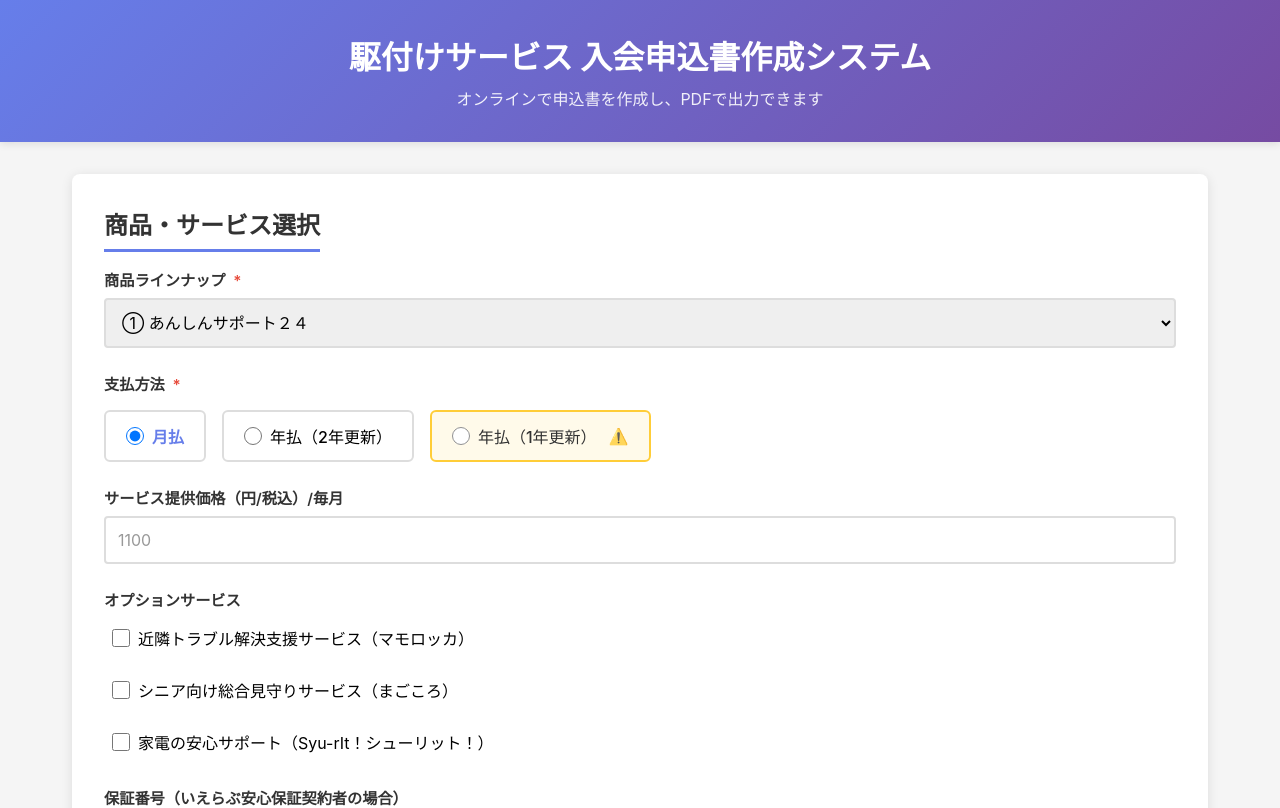
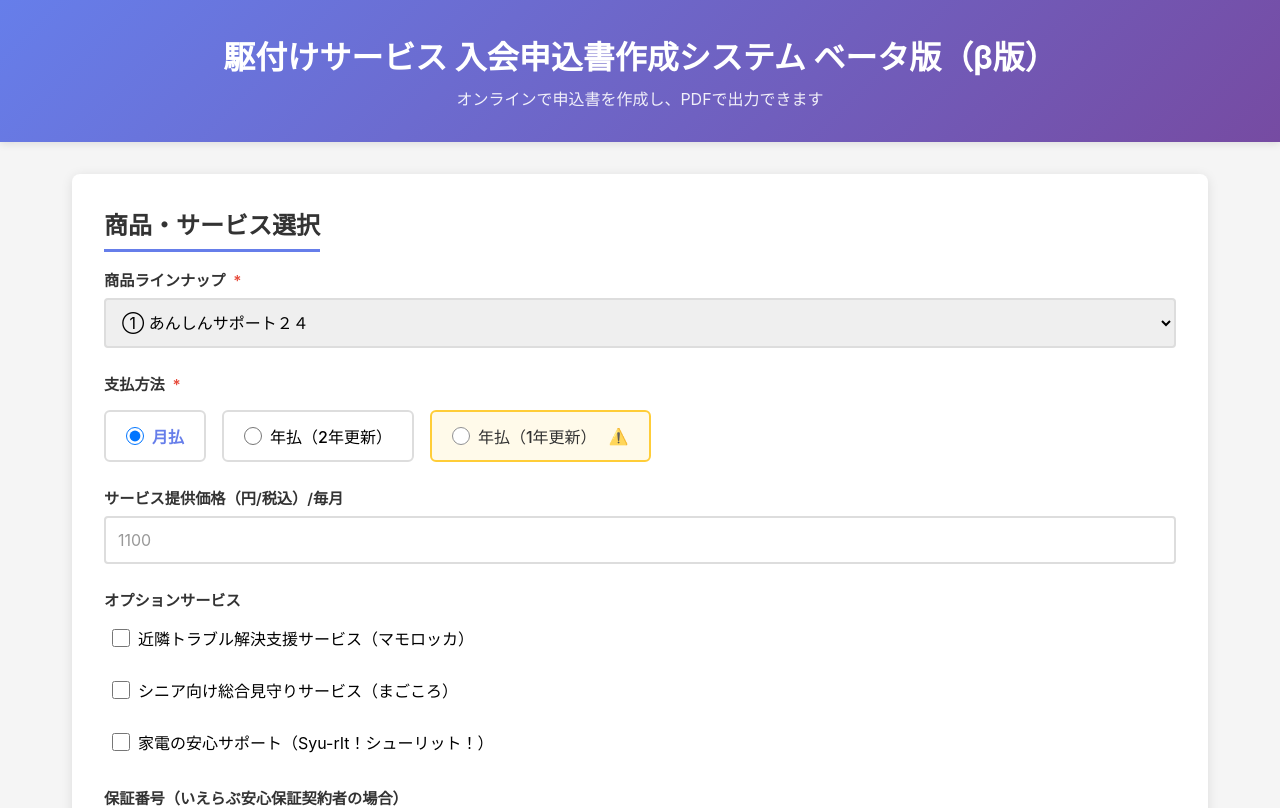
Before and after one commit to nozomu-tashiro/kaketsuke-form-web, a React (Create React App) app in the folder frontend/: page / in a window 1280 px wide. Shown: the top 808 px of the page. Built offline with nearby package versions, Linux system fonts and the light colour scheme.

Commit message:
feat(ui): タイトルにベータ版（β版）を追加
変更内容:
- タイトルを「駆付けサービス 入会申込書作成システム ベータ版（β版）」に変更
- みんなに使えるようにリリース準備完了

これからもっと進化させていきます！

```diff
--- a/frontend/src/App.js
+++ b/frontend/src/App.js
@@ -6,7 +6,7 @@ function App() {
   return (
     <div className="App">
       <header className="App-header">
-        <h1>駆付けサービス 入会申込書作成システム</h1>
+        <h1>駆付けサービス 入会申込書作成システム ベータ版（β版）</h1>
         <p className="subtitle">オンラインで申込書を作成し、PDFで出力できます</p>
       </header>
       <main className="App-main">
```
